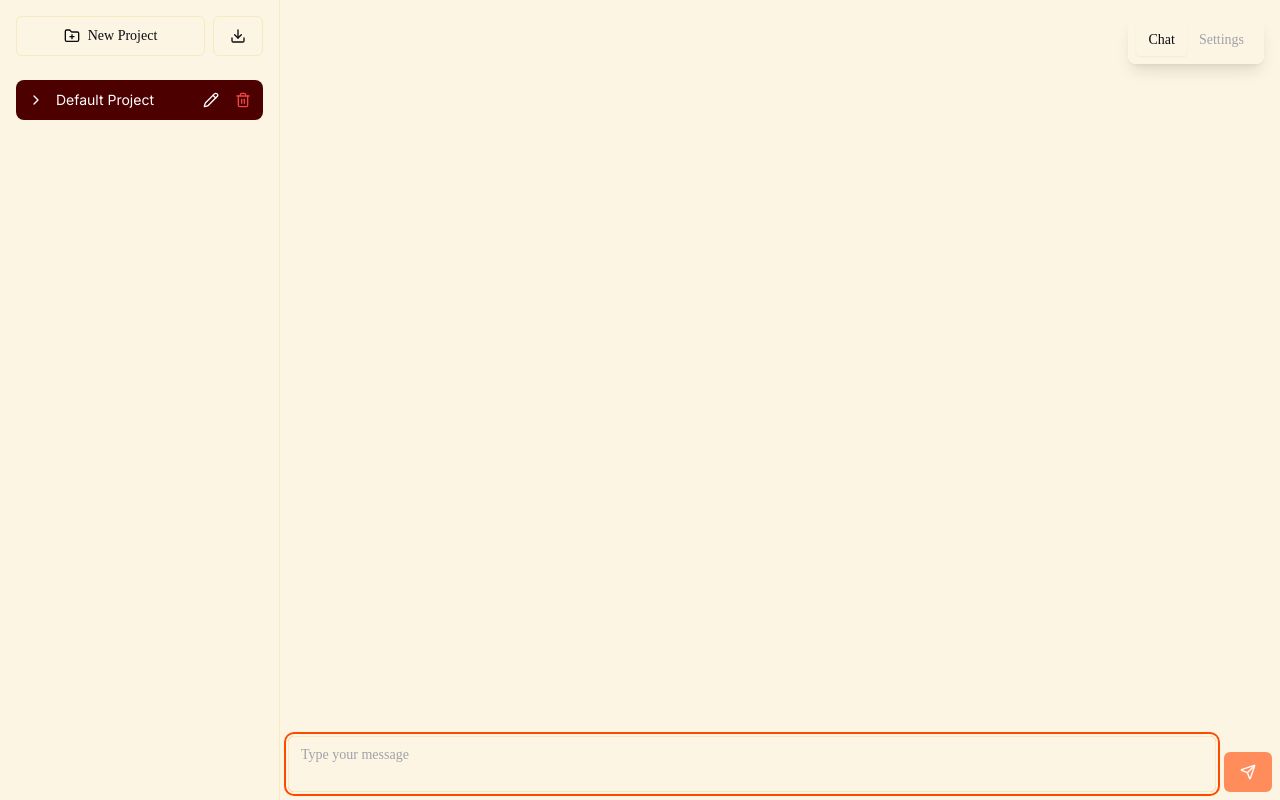
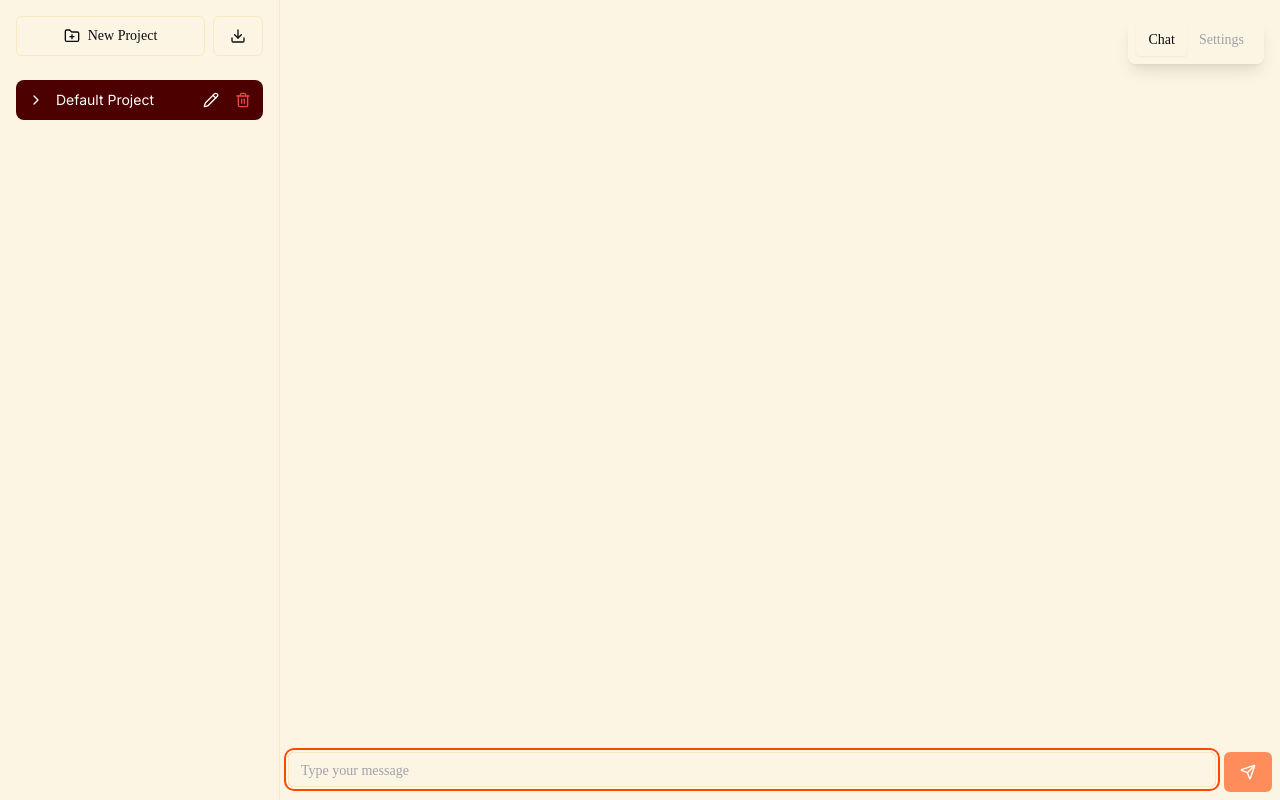
Before and after one commit to nick1udwig/kibitz, a Next.js app: page / in a window 1280 px wide. Built offline with nearby package versions, Linux system fonts and the light colour scheme; a web font is replaced by a local one.

Commit message:
Fix textarea to start at single line height and maintain it correctly

```diff
--- a/src/components/ui/textarea.tsx
+++ b/src/components/ui/textarea.tsx
@@ -19,22 +19,23 @@ const Textarea = React.forwardRef<HTMLTextAreaElement, TextareaProps>(
           textarea.scrollHeight,
           maxRows * parseInt(getComputedStyle(textarea).lineHeight)
         );
-        textarea.style.height = `${newHeight}px`;
+        // Only change height if content requires more than one line
+        textarea.style.height = textarea.value ? `${newHeight}px` : '2.5em';
       }
       onChange?.(event);
     }, [maxRows, onChange]);
 
+    // Set initial height
     React.useEffect(() => {
       if (textareaRef.current) {
-        handleChange({ target: textareaRef.current } as React.ChangeEvent<HTMLTextAreaElement>);
+        textareaRef.current.style.height = '2.5em';
       }
-      // eslint-disable-next-line react-hooks/exhaustive-deps
     }, []);
 
     return (
       <textarea
         className={cn(
-          "flex min-h-[2.5em] w-full rounded-md border border-input bg-transparent px-3 py-2 text-sm ring-offset-background placeholder:text-muted-foreground focus-visible:outline-none focus-visible:ring-2 focus-visible:ring-ring focus-visible:ring-offset-2 disabled:cursor-not-allowed disabled:opacity-50 overflow-y-auto resize-none transition-height duration-150",
+          "flex h-[2.5em] w-full rounded-md border border-input bg-transparent px-3 py-2 text-sm ring-offset-background placeholder:text-muted-foreground focus-visible:outline-none focus-visible:ring-2 focus-visible:ring-ring focus-visible:ring-offset-2 disabled:cursor-not-allowed disabled:opacity-50 overflow-y-auto resize-none transition-height duration-150",
           className
         )}
         ref={(element) => {
```
